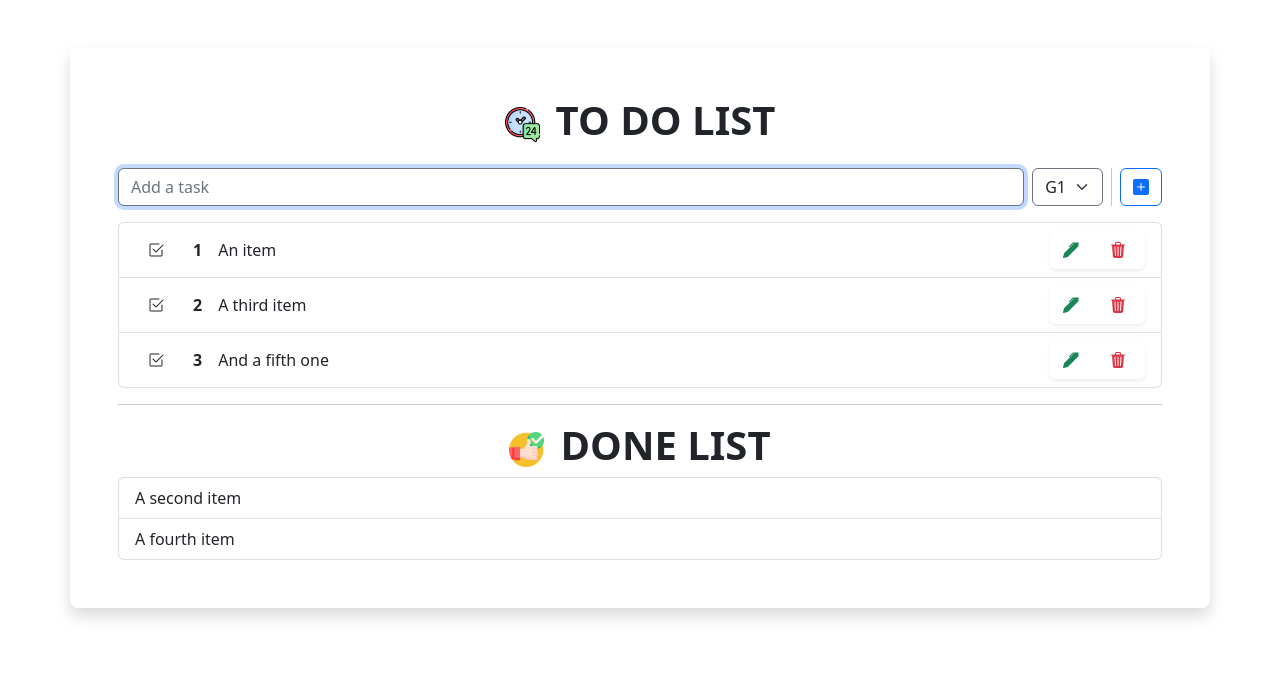
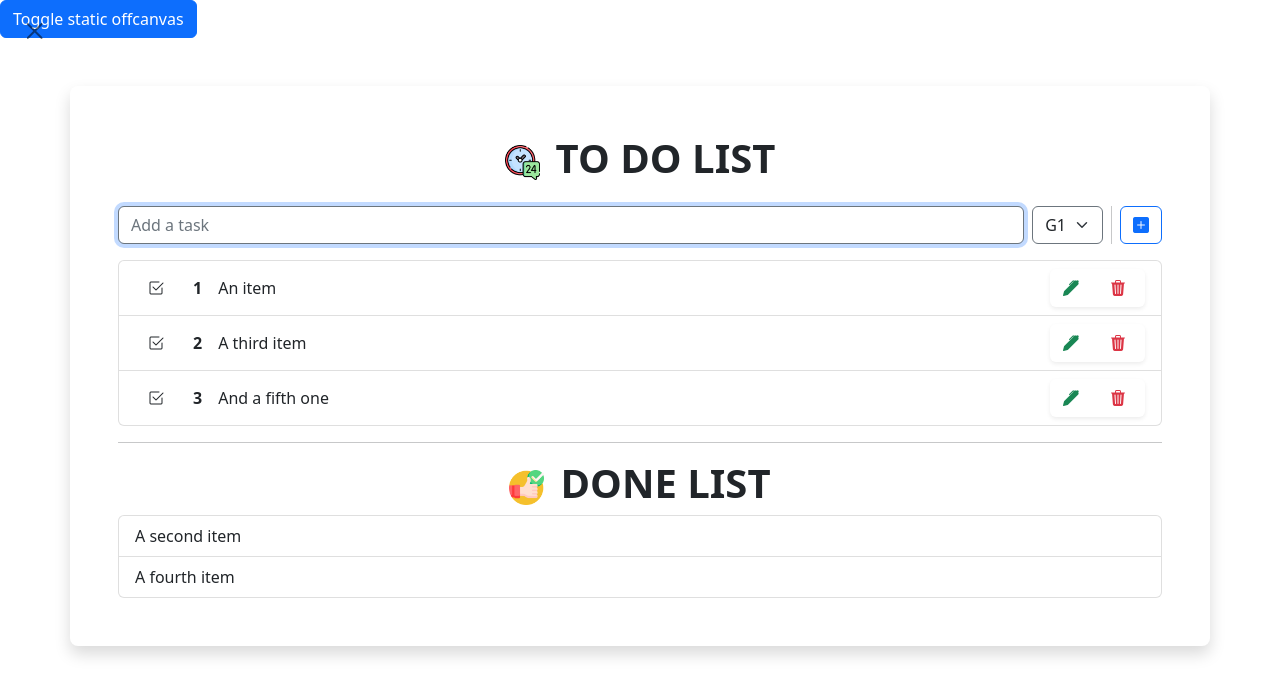
Before and after one commit to MohammadKhallaf/vue-todo, a Vue app: page / in a window 1280 px wide. Shown: the top 696 px of the page. Built offline with nearby package versions, Linux system fonts and the light colour scheme.

Commit message:
migrate to ts

```diff
--- a/index.html
+++ b/index.html
@@ -8,6 +8,6 @@
   </head>
   <body>
     <div id="app"></div>
-    <script type="module" src="/src/main.js"></script>
+    <script type="module" src="/src/main.ts"></script>
   </body>
 </html>
--- a/src/App.vue
+++ b/src/App.vue
@@ -1,153 +1,19 @@
 <template>
-  <!-- <div class="offcanvas offcanvas-start show">
-    <div
-      class="d-flex flex-column flex-shrink-0 bg-light"
-      style="width: 4.5rem"
-    >
-      <a
-        href="/"
-        class="d-block p-3 link-dark text-decoration-none"
-        data-bs-toggle="tooltip"
-        data-bs-placement="right"
-      >
-        <svg class="bi pe-none" width="40" height="32">
-          <use xlink:href="#bootstrap"></use>
-        </svg>
-        <span class="visually-hidden">Icon-only</span>
-      </a>
-      <ul class="nav nav-pills nav-flush flex-column mb-auto text-center">
-        <li class="nav-item">
-          <a
-            href="#"
-            class="nav-link active py-3 border-bottom rounded-0"
-            aria-current="page"
-            data-bs-toggle="tooltip"
-            data-bs-placement="right"
-          >
-            <svg
-              class="bi pe-none"
-              width="24"
-              height="24"
-              role="img"
-              aria-label="Home"
-            >
-              <use xlink:href="#home"></use>
-            </svg>
-          </a>
-        </li>
-        <li>
-          <a
-            href="#"
-            class="nav-link py-3 border-bottom rounded-0"
-            data-bs-toggle="tooltip"
-            data-bs-placement="right"
-          >
-            <svg
-              class="bi pe-none"
-              width="24"
-              height="24"
-              role="img"
-              aria-label="Dashboard"
-            >
-              <use xlink:href="#speedometer2"></use>
-            </svg>
-          </a>
-        </li>
-        <li>
-          <a
-            href="#"
-            class="nav-link py-3 border-bottom rounded-0"
-            data-bs-toggle="tooltip"
-            data-bs-placement="right"
-          >
-            <svg
-              class="bi pe-none"
-              width="24"
-              height="24"
-              role="img"
-              aria-label="Orders"
-            >
-              <use xlink:href="#table"></use>
-            </svg>
-          </a>
-        </li>
-        <li>
-          <a
-            href="#"
-            class="nav-link py-3 border-bottom rounded-0"
-            data-bs-toggle="tooltip"
-            data-bs-placement="right"
-          >
-            <svg
-              class="bi pe-none"
-              width="24"
-              height="24"
-              role="img"
-              aria-label="Products"
-            >
-              <use xlink:href="#grid"></use>
-            </svg>
-          </a>
-        </li>
-        <li>
-          <a
-            href="#"
-            class="nav-link py-3 border-bottom rounded-0"
-            data-bs-toggle="tooltip"
-            data-bs-placement="right"
-          >
-            <svg
-              class="bi pe-none"
-              width="24"
-              height="24"
-              role="img"
-              aria-label="Customers"
-            >
-              <use xlink:href="#people-circle"></use>
-            </svg>
-          </a>
-        </li>
-      </ul>
-      <div class="dropdown border-top">
-        <a
-          href="#"
-          class="d-flex align-items-center justify-content-center p-3 link-dark text-decoration-none dropdown-toggle"
-          id="dropdownUser3"
-          data-bs-toggle="dropdown"
-          aria-expanded="false"
-        >
-          <img
-            src="https://github.com/mdo.png"
-            alt="mdo"
-            width="24"
-            height="24"
-            class="rounded-circle"
-          />
-        </a>
-        <ul
-          class="dropdown-menu text-small shadow"
-          aria-labelledby="dropdownUser3"
-        >
-          <li><a class="dropdown-item" href="#">New project...</a></li>
-          <li><a class="dropdown-item" href="#">Settings</a></li>
-          <li><a class="dropdown-item" href="#">Profile</a></li>
-          <li><hr class="dropdown-divider" /></li>
-          <li><a class="dropdown-item" href="#">Sign out</a></li>
-        </ul>
-      </div>
-    </div>
-  </div> -->
+  <side-bar></side-bar>
+
   <router-view></router-view>
 </template>
 
 <script lang="ts">
 // setup =>  will execute every time an instance of the component is created.
 import "bootstrap/dist/css/bootstrap.min.css";
+import 'bootstrap/dist/js/bootstrap.bundle'
 import "bootstrap-icons/font/bootstrap-icons.css";
+import SideBar from "./components/Layouts/SideBar.vue";
 
 export default {
   computed: {},
-  components: {},
+  components: { SideBar },
 };
 </script>
 
--- /dev/null
+++ b/src/components/Layouts/SideBar.vue
@@ -0,0 +1,45 @@
+<script lang="ts">
+import { defineComponent } from "vue";
+export default defineComponent({
+  data() {},
+});
+</script>
+<template>
+  <button
+    class="btn btn-primary"
+    type="button"
+    data-bs-toggle="offcanvas"
+    data-bs-target="#staticBackdrop"
+    aria-controls="staticBackdrop"
+  >
+    Toggle static offcanvas
+  </button>
+
+  <div
+    class="offcanvas offcanvas-start"
+    data-bs-backdrop="true"
+    tabindex="-1"
+    id="staticBackdrop"
+    aria-labelledby="staticBackdropLabel"
+  >
+    <div class="offcanvas-header">
+      <h5 class="offcanvas-title" id="staticBackdropLabel">Task Manager App</h5>
+      <button
+        type="button"
+        class="btn-close position-relative"
+        style="right: -20%"
+        data-bs-dismiss="offcanvas"
+        aria-label="Close"
+      ></button>
+    </div>
+    <div class="offcanvas-body">
+      <div>I will not close if you click outside of me.</div>
+    </div>
+  </div>
+</template>
+<style lang="scss">
+.offcanvas {
+  --bs-offcanvas-width: fit-content;
+  visibility: visible;
+}
+</style>
--- a/src/views/MainPage.vue
+++ b/src/views/MainPage.vue
@@ -69,17 +69,28 @@ const item_5 = new Task({
   project: "Project 3",
   state: 3,
 });
-
+interface Item {
+  id: number;
+  description: string;
+}
+interface TaskType {
+  id: number;
+  title: string;
+  description: string;
+  done: boolean;
+  project: string;
+  state: number;
+}
 export default defineComponent({
-  data() {
+  data: () => {
     return {
-      items: [...Task.all],
+      items: [...Task.all] as Array<TaskType>,
       imgs: {
         toDoImg: ToDoImg,
       },
       itemInputText: "",
       isEdit: false,
-      currentItem: { id: 0, description: "" },
+      currentItem: {} as Item,
     };
   },
 
@@ -87,23 +98,23 @@ export default defineComponent({
     updateItemsList() {
       this.unDone = [...Task.all];
     },
-    editBtnHandler(item: { id: number; description: string }) {
+    editBtnHandler(item: Item) {
       this.isEdit = true;
       this.currentItem = item;
       this.itemInputText =
         this.items[this.items.findIndex((_) => _.id === item.id)].description;
     },
-    delBtnHadler(item) {
+    delBtnHadler(item: Item) {
       Task.remove(item.id);
       this.updateItemsList();
     },
 
-    updateItem(item) {
+    updateItem(item: Item) {
       Task.get(item.id).update(item);
       this.isEdit = false;
       this.updateItemsList();
     },
-    formSubmit(itemText) {
+    formSubmit(itemText: string) {
       this.isEdit
         ? this.updateItem({
             id: this.currentItem.id,
@@ -113,14 +124,14 @@ export default defineComponent({
       this.itemInputText = "";
       this.updateItemsList();
     },
-    taskDoneHandler(item) {
+    taskDoneHandler(item: Item) {
       Task.get(item.id).makeDone();
       this.updateItemsList();
     },
-    toggleEdit(mode) {
+    toggleEdit(mode: boolean) {
       this.isEdit = !!mode;
     },
-    updateInputText(text) {
+    updateInputText(text: string) {
       this.itemInputText = text;
     },
   },
@@ -132,7 +143,7 @@ export default defineComponent({
       get() {
         return this.items.filter((item) => !item.done);
       },
-      set(list) {
+      set(list: Array<TaskType>) {
         console.log(this.items);
         console.log(list);
         this.items = list;
```
Also changed, not shown: src/main.ts (renamed from src/main.js).
